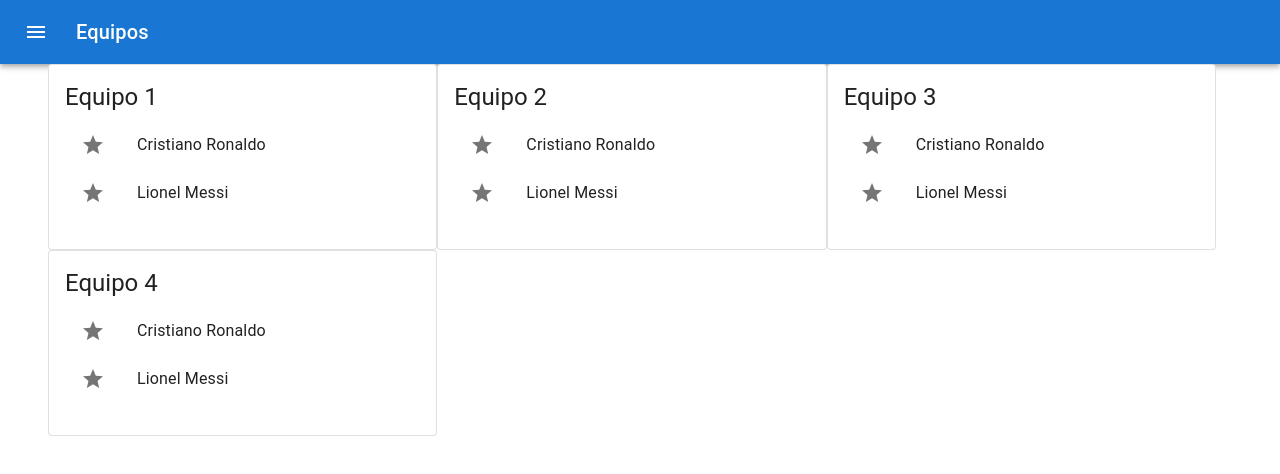
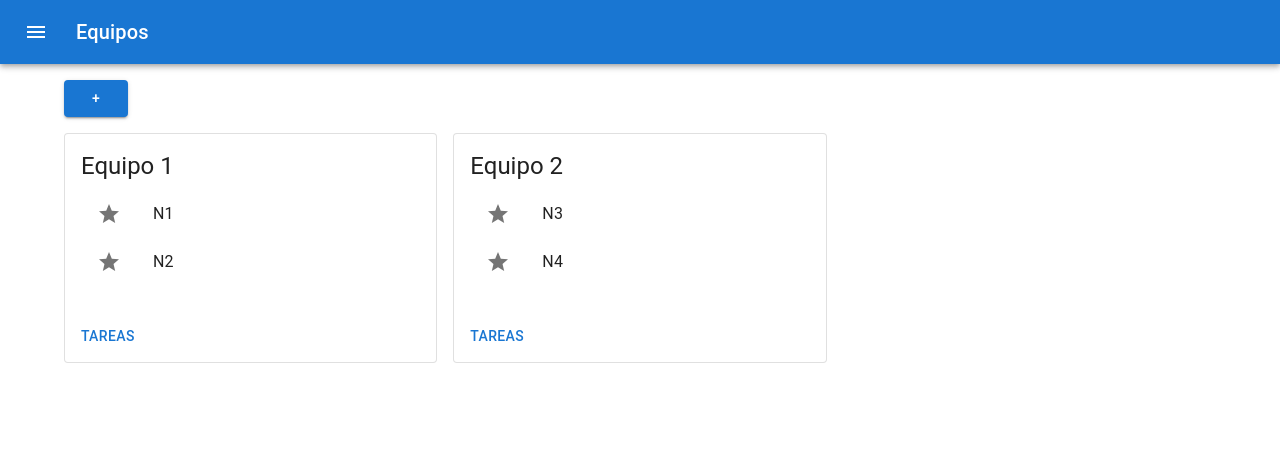
Before and after one commit to Hiidekii/ClassProyectHSH, a React (Create React App) app: page /main in a window 1280 px wide. Shown: the top 474 px of the page. Built offline with nearby package versions, Linux system fonts and the light colour scheme.

Commit message:
mas componenetes de main y formulario

```diff
--- a/src/data/equipos.js
+++ b/src/data/equipos.js
@@ -0,0 +1,30 @@
+const equipos = [
+    {
+        nombre: "Equipo 1",
+        integrantes: [
+            {
+                nombre: "N1",
+                codigo: "20202323"
+            },
+            {
+                nombre: "N2",
+                codigo: "20224533"
+            }
+        ]
+    },
+    {
+        nombre: "Equipo 2",
+        integrantes: [
+            {
+                nombre: "N3",
+                codigo: "20202323"
+            },
+            {
+                nombre: "N4",
+                codigo: "20224533"
+            }
+        ]
+    }
+]
+
+export default equipos
--- a/src/presentation/main/MainPage.jsx
+++ b/src/presentation/main/MainPage.jsx
@@ -1,12 +1,14 @@
-import { Box, AppBar, Toolbar, IconButton, Typography, Drawer, List, ListItem, ListItemText, Button, MenuList, MenuItem, Divider, TextField, Select, InputLabel, ListItemIcon } from "@mui/material"
-import { CardContent, Grid } from "@mui/material"
-import { Container, Card } from "@mui/material"
+import { Box, AppBar, Toolbar, IconButton, Typography, Drawer, List, ListItem, ListItemText, Button } from "@mui/material"
+import { Container } from "@mui/material"
 import MenuIcon from '@mui/icons-material/Menu';
 import { useState } from "react";
-import StarIcon from '@mui/icons-material/Star';
+import GrillaEquipos from "./components/GrillaEquipos";
+import dataEquipos from "../../data/equipos"
+import ModalFormularioEquipo from "./components/ModalFormularioEquipo";
 
 const MainPage = () => {
     const [drawerOpen, setDrawerOpen] = useState(false)
+    const [modalOpen, setModalOpen] = useState(false)
 
     const onMenuIconClick = () => {
         setDrawerOpen(true)
@@ -14,6 +16,14 @@
 
     const onMenuCLose = () => {
         setDrawerOpen(false)
+    }
+
+    const onModalOpenClick = () => {
+        setModalOpen(true)
+    }
+
+    const onModalClose = () => {
+        setModalOpen(false)
     }
 
     return <Box>
@@ -49,101 +59,16 @@
             </List>
         </Drawer>
         <Container sx={{ mt: 2 }}>
-            <Grid container spacing={2}>
-                <Grid xs={4}>
-                    <Card variant="outlined">
-                        <CardContent>
-                            <Typography variant="h5" component="div">
-                                Equipo 1
-                            </Typography>
-                            <List>
-                                <ListItem>
-                                    <ListItemIcon>
-                                        <StarIcon />
-                                    </ListItemIcon>
-                                    <ListItemText primary={"Cristiano Ronaldo"} />
-                                </ListItem>
-                                <ListItem>
-                                    <ListItemIcon>
-                                        <StarIcon />
-                                    </ListItemIcon>
-                                    <ListItemText primary={"Lionel Messi"} />
-                                </ListItem>
-                            </List>
-                        </CardContent>
-                    </Card>
-                </Grid>
-                <Grid xs={4}>
-                    <Card variant="outlined">
-                        <CardContent>
-                            <Typography variant="h5" component="div">
-                                Equipo 2
-                            </Typography>
-                            <List>
-                                <ListItem>
-                                    <ListItemIcon>
-                                        <StarIcon />
-                                    </ListItemIcon>
-                                    <ListItemText primary={"Cristiano Ronaldo"} />
-                                </ListItem>
-                                <ListItem>
-                                    <ListItemIcon>
-                                        <StarIcon />
-                                    </ListItemIcon>
-                                    <ListItemText primary={"Lionel Messi"} />
-                                </ListItem>
-                            </List>
-                        </CardContent>
-                    </Card>
-                </Grid>
-                <Grid xs={4}>
-                    <Card variant="outlined">
-                        <CardContent>
-                            <Typography variant="h5" component="div">
-                                Equipo 3
-                            </Typography>
-                            <List>
-                                <ListItem>
-                                    <ListItemIcon>
-                                        <StarIcon />
-                                    </ListItemIcon>
-                                    <ListItemText primary={"Cristiano Ronaldo"} />
-                                </ListItem>
-                                <ListItem>
-                                    <ListItemIcon>
-                                        <StarIcon />
-                                    </ListItemIcon>
-                                    <ListItemText primary={"Lionel Messi"} />
-                                </ListItem>
-                            </List>
-                        </CardContent>
-                    </Card>
-                </Grid>
-                <Grid xs={4}>
-                    <Card variant="outlined">
-                        <CardContent>
-                            <Typography variant="h5" component="div">
-                                Equipo 4
-                            </Typography>
-                            <List>
-                                <ListItem>
-                                    <ListItemIcon>
-                                        <StarIcon />
-                                    </ListItemIcon>
-                                    <ListItemText primary={"Cristiano Ronaldo"} />
-                                </ListItem>
-                                <ListItem>
-                                    <ListItemIcon>
-                                        <StarIcon />
-                                    </ListItemIcon>
-                                    <ListItemText primary={"Lionel Messi"} />
-                                </ListItem>
-                            </List>
-                        </CardContent>
-                    </Card>
-                </Grid>
-            </Grid>
+            <Button variant="contained"
+                sx={{ mb: 2 }}
+                onClick={onModalOpenClick}>
+                +
+            </Button>
+            <GrillaEquipos listaEquipos={dataEquipos} />
         </Container>
+        <ModalFormularioEquipo
+            modalOpen={modalOpen}
+            onModalClose={onModalClose} />
     </Box>
 }
 
--- /dev/null
+++ b/src/presentation/main/components/CardEquipo.jsx
@@ -0,0 +1,20 @@
+import { Card, CardContent, Typography, CardActions, Button } from "@mui/material"
+import ListaEquipoIntegrantes from "./ListaEquipoIntegrantes"
+
+const CardEquipo = (props) => {
+    return <Card variant="outlined">
+        <CardContent>
+            <Typography variant="h5" component="div">
+                {props.nombreEquipo}
+            </Typography>
+            <ListaEquipoIntegrantes integrantes={props.listaIntegrantes} />
+        </CardContent>
+        <CardActions>
+            <Button variant="text">
+                Tareas
+            </Button>
+        </CardActions>
+    </Card>
+}
+
+export default CardEquipo
--- /dev/null
+++ b/src/presentation/main/components/GrillaEquipos.jsx
@@ -0,0 +1,17 @@
+import Grid from "@mui/material/Unstable_Grid2/Grid2"
+import CardEquipo from "./CardEquipo"
+
+const GrillaEquipos = (props) => {
+    return <Grid container spacing={2}>
+        {
+            props.listaEquipos.map((equipo) => {
+                return <Grid xs={4}>
+                    <CardEquipo nombreEquipo={equipo.nombre}
+                        listaIntegrantes={equipo.integrantes} />
+                </Grid>
+            })
+        }
+    </Grid>
+}
+
+export default GrillaEquipos
--- /dev/null
+++ b/src/presentation/main/components/ListaEquipoIntegrantes.jsx
@@ -0,0 +1,19 @@
+import { List, ListItem, ListItemIcon, ListItemText } from "@mui/material"
+import StarIcon from '@mui/icons-material/Star';
+
+const ListaEquipoIntegrantes = (props) => {
+    return <List>
+        {
+            props.integrantes.map((elem) => {
+                return <ListItem>
+                    <ListItemIcon>
+                        <StarIcon />
+                    </ListItemIcon>
+                    <ListItemText primary={elem.nombre} />
+                </ListItem>
+            })
+        }
+    </List>
+}
+
+export default ListaEquipoIntegrantes
--- /dev/null
+++ b/src/presentation/main/components/ModalFormularioEquipo.jsx
@@ -0,0 +1,56 @@
+import { Button, Dialog, DialogActions, DialogContent, DialogTitle, Table, TableBody, TableCell, TableContainer, TableHead, TableRow, TextField } from "@mui/material"
+
+const ModalFormularioEquipo = (props) => {
+    return <Dialog
+        open={props.modalOpen}
+        onClose={props.onModalClose}>
+        <DialogTitle>
+            Nuevo Equipo
+        </DialogTitle>
+        <DialogContent>
+            <TextField label="Nombre"
+                variant="outlined" />
+            <hr />
+            <h4>Integrantes</h4>
+            <TextField label="Nombre Integrante"
+                variant="outlined"
+                sx={{ mr: 1 }} />
+            <TextField label="Codigo"
+                variant="outlined"
+                sx={{ mr: 1 }} />
+            <Button variant="contained">
+                +
+            </Button>
+            <TableContainer>
+                <Table>
+                    <TableHead>
+                        <TableRow>
+                            <TableCell>
+                                Nombre
+                            </TableCell>
+                            <TableCell>
+                                Codigo
+                            </TableCell>
+                            <TableCell>
+                                Acciones
+                            </TableCell>
+                        </TableRow>
+                    </TableHead>
+                    <TableBody>
+                        No hay Integrantes
+                    </TableBody>
+                </Table>
+            </TableContainer>
+        </DialogContent>
+        <DialogActions>
+            <Button variant="contained">
+                Guardar
+            </Button>
+            <Button variant="contained">
+                Cancelar
+            </Button>
+        </DialogActions>
+    </Dialog>
+}
+
+export default ModalFormularioEquipo
```
